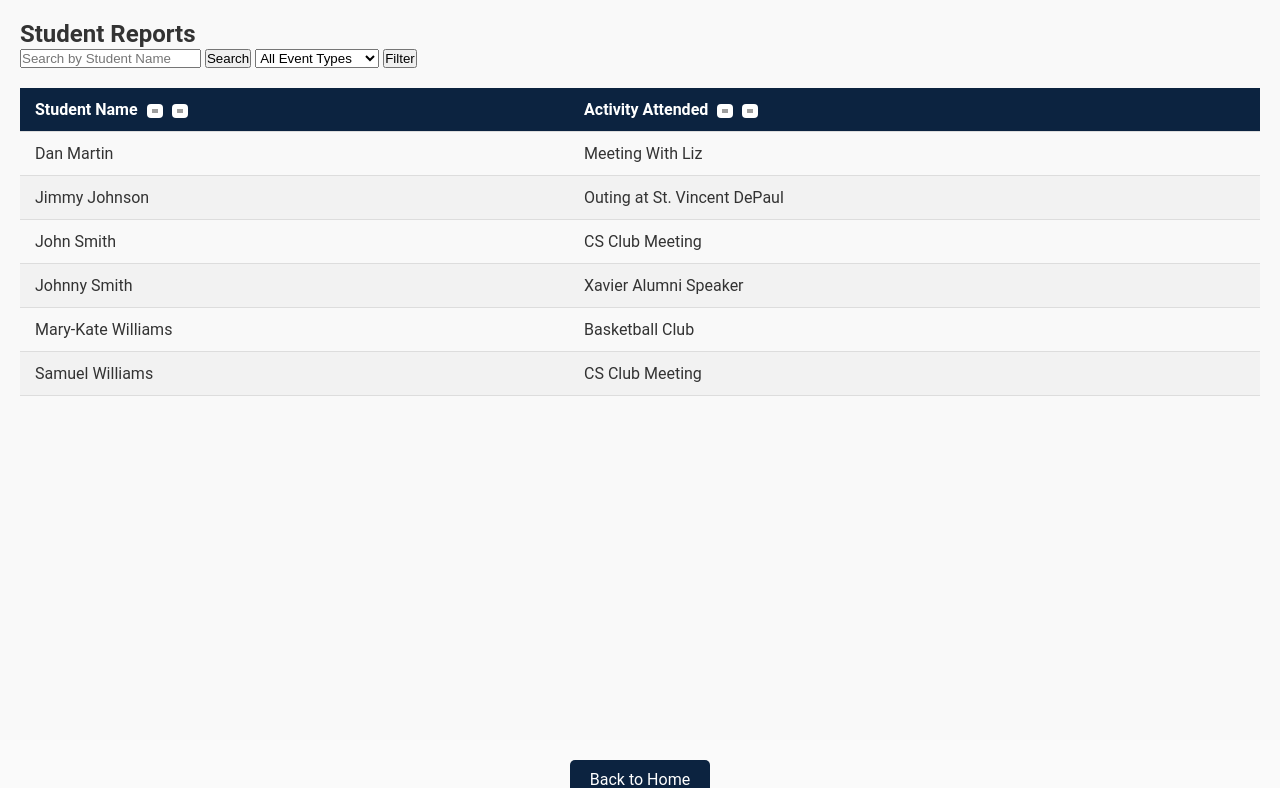
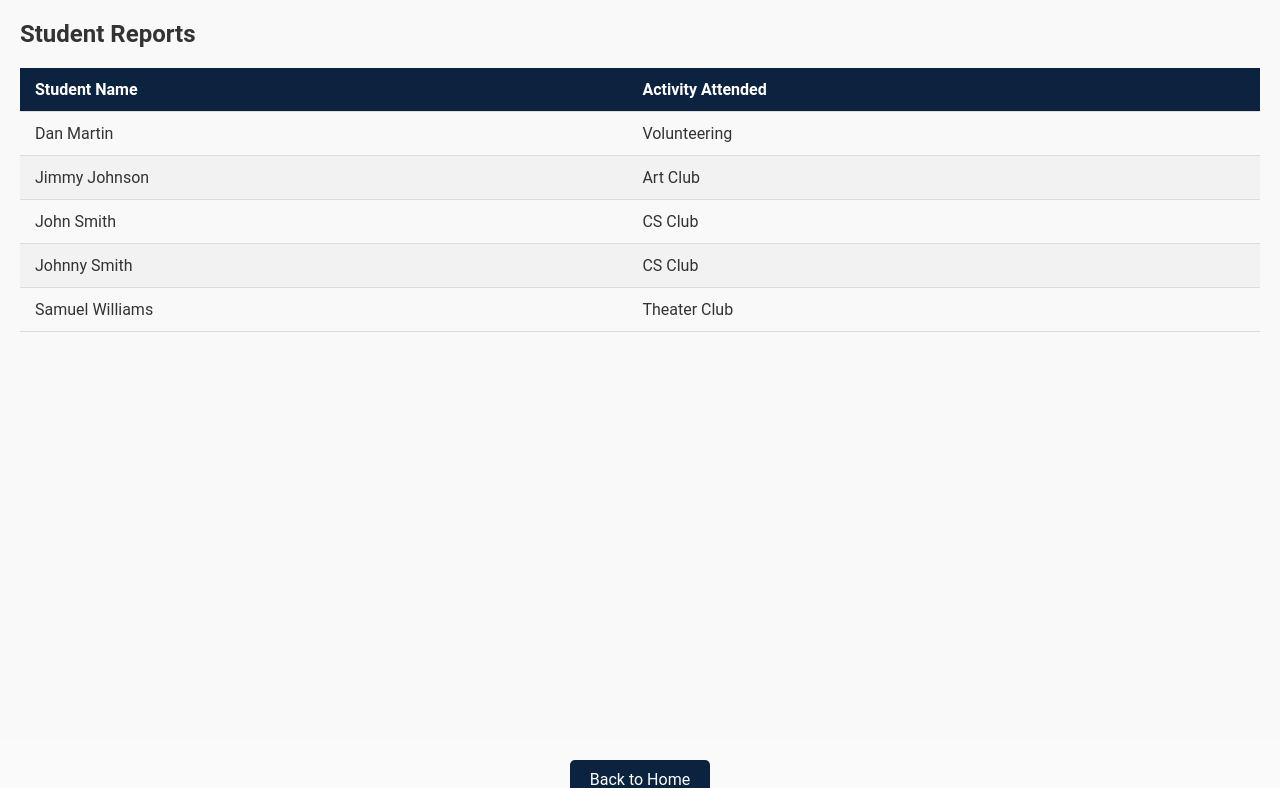
Before and after one commit to cs261f24/CSDept1, a Flask app: page /reports in a window 1280 px wide. Shown: the part 44-832 px from the top of the page. Run offline with Flask 3, Linux system fonts and the light colour scheme; data comes from the database, SQL or seed files in the repository; grey boxes are pictures that could not be loaded.

Commit message:
"evert "Merge pull request #9 from obrienc27/main"
This reverts commit a3037f175793e0630d2e394ab977bbe432bed5f4, reversing
changes made to 3bedc96d2f0c1cdd4a2f56f1090697e37abd0ba2.

```diff
--- a/app.py
+++ b/app.py
@@ -42,37 +42,20 @@ def init_db():
     with app.open_resource('example_reports.sql') as f:
         db.executescript(f.read().decode('utf8'))
 
-def get_reports(sort_by, search_query, event_type):
+def get_reports():
+    """
+    Returns a list of reports sorted by name.
+    """
     conn = get_db()
     cur = conn.cursor()
 
-    # Base query with placeholders for filtering and sorting
     query = '''
-    SELECT name, event, event_type
-    FROM reports
-    WHERE name LIKE ?
-    '''
+SELECT name, event
+FROM reports
+ORDER BY name'''
 
-    query_params = [f'%{search_query}%']
-
-    # Add filtering by event_type if provided
-    if event_type:
-        query += ' AND event_type = ?'
-        query_params.append(event_type)
-
-    # Add sorting logic
-    if sort_by == 'event':
-        query += ' ORDER BY event'
-    elif sort_by == 'event_desc':
-        query += ' ORDER BY event DESC'
-    elif sort_by == 'name_desc':
-        query += ' ORDER BY name DESC'
-    else:  # Default is sorting by name
-        query += ' ORDER BY name'
-
-    cur.execute(query, query_params)
+    cur.execute(query)
     return cur.fetchall()
-
 
 @app.route('/index')
 def index():
@@ -83,21 +66,15 @@ def index():
     return render_template('index.html')
 
 @app.route('/reports')
-@app.route('/reports')
-@app.route('/reports')
 def reports():
-    search_query = request.args.get('search', '').strip()
-    event_type = request.args.get('event_type', '')
-    sort_by = request.args.get('sort', 'name')  # Default sort by name
-    reports = get_reports(sort_by, search_query, event_type)  # Pass all parameters
+    """
+    Serves a page which shows the items sorted by name. See the file
+    templates/items.html for the template. The list returned from get_items()
+    is passed as the positional parameter items, which is then accessible
+    within the template.
+    """
+    return render_template('reports.html', reports=get_reports())
 
-    # Fetch unique event types for the dropdown
-    conn = get_db()
-    cur = conn.cursor()
-    cur.execute('SELECT DISTINCT event_type FROM reports')
-    event_types = cur.fetchall()
-
-    return render_template('reports.html', reports=reports, event_types=event_types)
 # Add route to display events and add a new event
 @app.route('/events', methods=['GET', 'POST'])
 def events():
--- a/example_reports.sql
+++ b/example_reports.sql
@@ -1,16 +1,13 @@
-/* If a table like reports exists, it is dropped */
+/* If a table like reports exists, it is dropped*/
 DROP TABLE IF EXISTS reports;
 
 CREATE TABLE IF NOT EXISTS reports (
     id INTEGER PRIMARY KEY AUTOINCREMENT,
     name TEXT NOT NULL UNIQUE,
-    event TEXT NOT NULL,
-    event_type TEXT NOT NULL  -- New column for event type
+    event TEXT NOT NULL
 );
-
 /* If the events table exists, it is dropped */
 DROP TABLE IF EXISTS events;
-
 CREATE TABLE events (
     id INTEGER PRIMARY KEY AUTOINCREMENT,
     event_name TEXT NOT NULL,
@@ -25,9 +22,8 @@ CREATE TABLE IF NOT EXISTS users (
 );
 
 /* Example data can be added here to insert into the database */
-INSERT INTO reports(name, event, event_type) VALUES('John Smith', 'CS Club Meeting', 'Club');
-INSERT INTO reports(name, event, event_type) VALUES('Johnny Smith', 'Xavier Alumni Speaker', 'Guest Speaker');
-INSERT INTO reports(name, event, event_type) VALUES('Dan Martin', 'Meeting With Liz', 'Advising Meeting');
-INSERT INTO reports(name, event, event_type) VALUES('Jimmy Johnson', 'Outing at St. Vincent DePaul', 'Volunteering');
-INSERT INTO reports(name, event, event_type) VALUES('Samuel Williams', 'CS Club Meeting', 'Club');
-INSERT INTO reports(name, event, event_type) VALUES('Mary-Kate Williams', 'Basketball Club', 'Sport');
+INSERT INTO reports(name, event) VALUES('John Smith', 'CS Club');
+INSERT INTO reports(name, event) VALUES('Johnny Smith', 'CS Club');
+INSERT INTO reports(name, event) VALUES('Dan Martin', 'Volunteering');
+INSERT INTO reports(name, event) VALUES('Jimmy Johnson', 'Art Club');
+INSERT INTO reports(name, event) VALUES('Samuel Williams', 'Theater Club');
--- a/static/css/styles.css
+++ b/static/css/styles.css
@@ -281,30 +281,3 @@ section {
         margin: 0; /* No margin on small screens */
     }
 }
-
-
-.sort-indicator {
-    display: inline-block; /* Aligns the icon with text */
-    margin-left: 5px; /* Space between text and icon */
-}
-
-.sort-icon {
-    width: 16px; /* Set the desired width of the icon */
-    height: auto; /* Maintain aspect ratio */
-    vertical-align: middle; /* Align with text */
-    cursor: pointer; /* Pointer cursor on hover */
-    transition: transform 0.2s; /* Smooth transition for scaling */
-    background-color: white; /* Button color */
-    border-radius: 4px; /* Optional: rounded corners */
-    padding: 5px; /* Padding for better appearance */
-}
-
-/* Hover effect */
-.sort-indicator:hover .sort-icon {
-    transform: scale(1.1); /* Slightly enlarge the icon on hover */
-}
-
-/* Optional: Add some additional styles for the sort indicators */
-.sort-indicator img {
-    filter: invert(0); /* Keep the icon color */
-}
--- a/templates/reports.html
+++ b/templates/reports.html
@@ -20,45 +20,12 @@
     <section>
         <!-- Creates a table to show attributes of reports -->
         <h2>Student Reports</h2>
-
-        <!-- Search Form -->
-        <form method="GET" action="/reports" class="search-form">
-            <input type="text" name="search" placeholder="Search by Student Name" class="search-bar" value="{{ request.args.get('search', '') }}">
-            <button type="submit" class="search-button">Search</button>
-
-            <!-- Dropdown for Event Type -->
-            <select name="event_type" class="event-dropdown">
-                <option value="">All Event Types</option>
-                {% for event in event_types %}
-                    <option value="{{ event[0] }}" {% if event[0] == request.args.get('event_type') %}selected{% endif %}>{{ event[0] }}</option>
-                {% endfor %}
-            </select>
-
-            <button type="submit" class="filter-button">Filter</button>
-        </form>
-
         <div class="table-container">
             <table class="activities-table">
                 <thead>
                     <tr>
-                        <th>
-                            Student Name
-                            <a href="/reports?sort=name&event_type={{ request.args.get('event_type', '') }}&search={{ request.args.get('search', '') }}" class="sort-indicator">
-                                <img src="https://static-00.iconduck.com/assets.00/sort-icon-512x410-1kpy040x.png" alt="Sort by Name Ascending" class="sort-icon">
-                            </a>
-                            <a href="/reports?sort=name_desc&event_type={{ request.args.get('event_type', '') }}&search={{ request.args.get('search', '') }}" class="sort-indicator">
-                                <img src="https://static-00.iconduck.com/assets.00/sort-icon-512x410-1kpy040x.png" alt="Sort by Name Descending" class="sort-icon">
-                            </a>
-                        </th>
-                        <th>
-                            Activity Attended
-                            <a href="/reports?sort=event&event_type={{ request.args.get('event_type', '') }}&search={{ request.args.get('search', '') }}" class="sort-indicator">
-                                <img src="https://static-00.iconduck.com/assets.00/sort-icon-512x410-1kpy040x.png" alt="Sort by Event Ascending" class="sort-icon">
-                            </a>
-                            <a href="/reports?sort=event_desc&event_type={{ request.args.get('event_type', '') }}&search={{ request.args.get('search', '') }}" class="sort-indicator">
-                                <img src="https://static-00.iconduck.com/assets.00/sort-icon-512x410-1kpy040x.png" alt="Sort by Event Descending" class="sort-icon">
-                            </a>
-                        </th>
+                        <th>Student Name</th>
+                        <th>Activity Attended</th>
                     </tr>
                 </thead>
                 <tbody>
@@ -73,7 +40,7 @@
         </div>
     </section>
 
-    <!-- Home button on bottom of page -->
+    <!-- home button on bottom of page -->
     <div class="centered">
         <a href="/index" class="back-home">Back to Home</a>
     </div>
```
